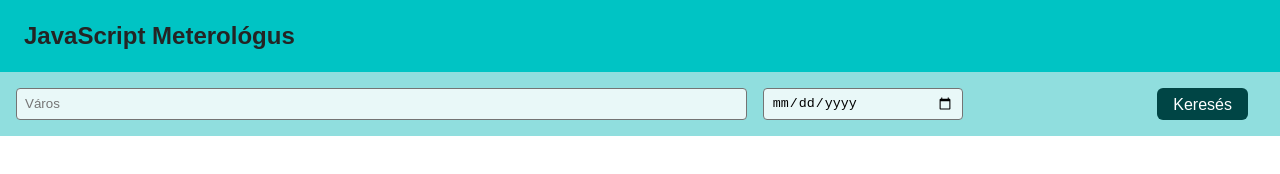
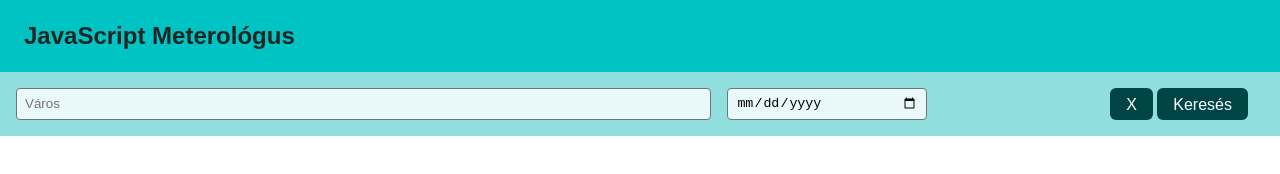
Before and after one commit to AttilaSzegedi/Weather_app, a website built with webpack: page index.html in a window 1280 px wide. Built offline with nearby package versions, Linux system fonts and the light colour scheme.

Commit message:
form reset function

```diff
--- a/index.html
+++ b/index.html
@@ -17,6 +17,7 @@
                 </div>
                 <div class="spacer"></div>
                 <div id="search" class="form-item">
+                  <button type="reset">X</button>
                   <button type="submit">Keresés</button>
                 </div>
             </form>
```
